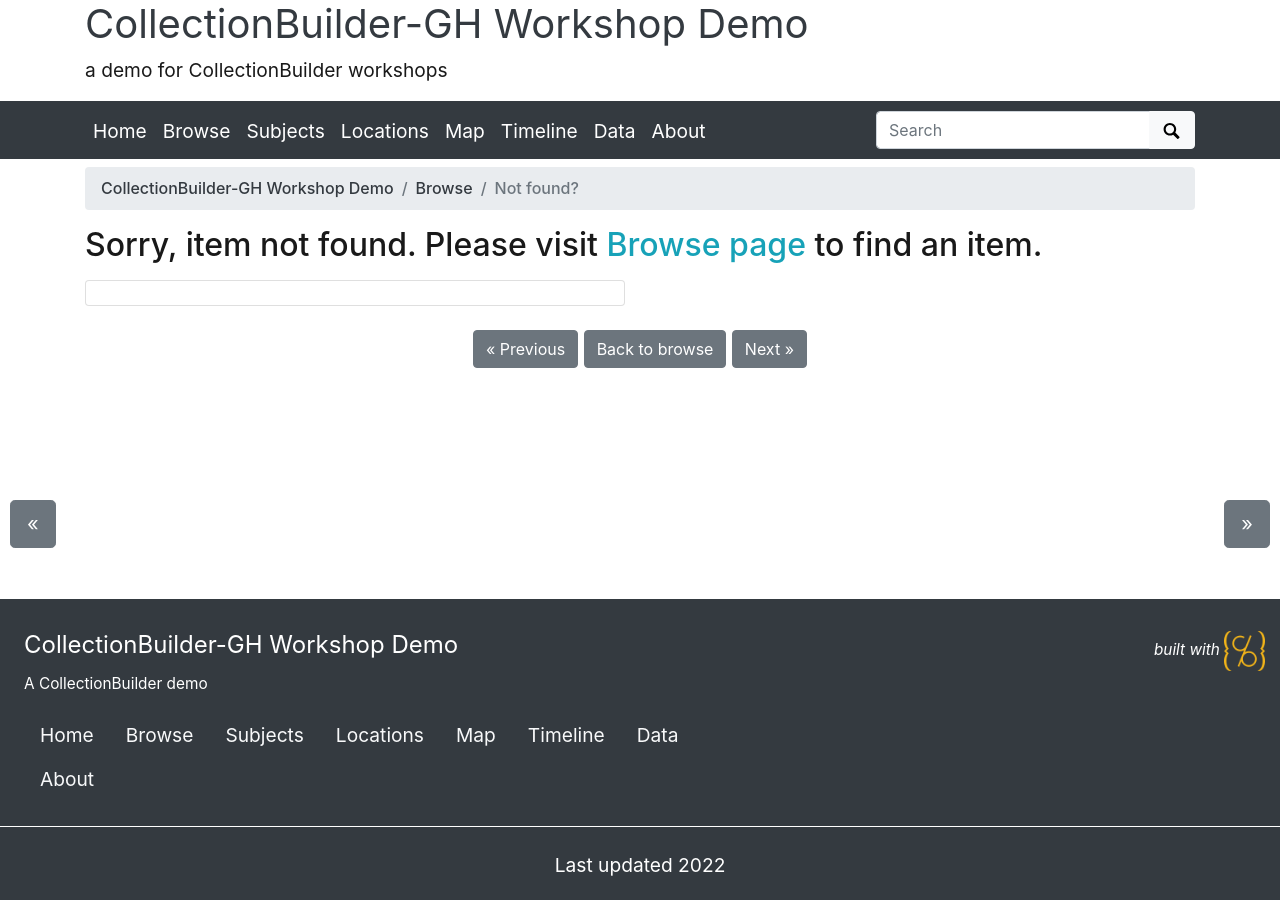
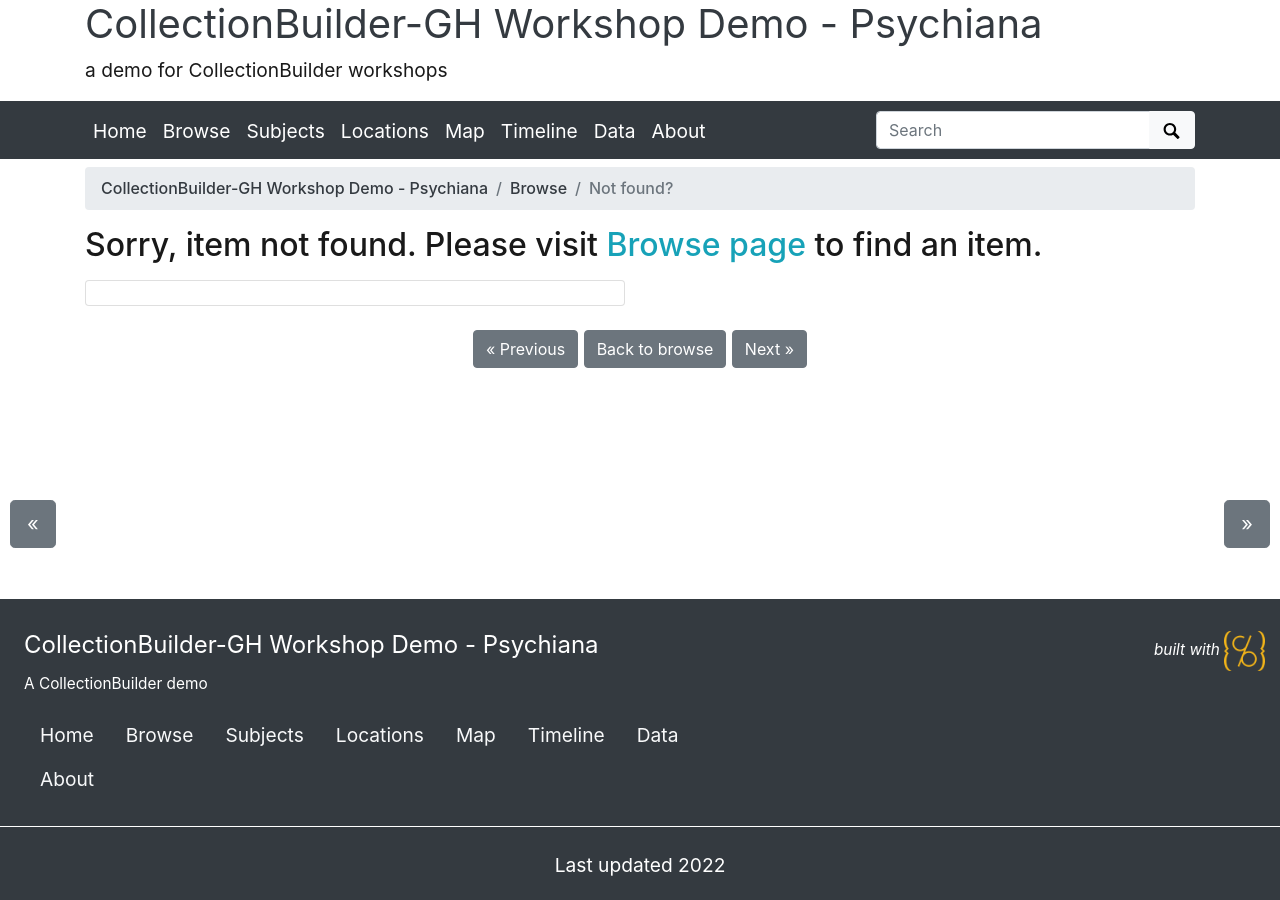
Before and after one commit to jesslf/collectionbuilder-demo, a Jekyll site: the page built from pages/item.md, in a window 1280 px wide. Built offline with Jekyll 4.4.1, drawn with Linux system fonts in a browser that asks for light colours.

Commit message:
added new feature image and changed title

```diff
--- a/_config.yml
+++ b/_config.yml
@@ -20,7 +20,7 @@
 # SITE SETTINGS
 #
 # title of site appears in banner
-title: CollectionBuilder-GH Workshop Demo
+title: CollectionBuilder-GH Workshop Demo - Psychiana
 # tagline, a short phrase that will appear throughout the site in the top banner
 tagline: a demo for CollectionBuilder workshops
 # description appears in meta tags and other locations
--- a/_data/theme.yml
+++ b/_data/theme.yml
@@ -8,9 +8,9 @@
 #
 # featured image is used in home page banner and in meta markup to represent the collection
 # use either an objectid (from an item in this collect), a relative location of an image in this repo (ex. /assets/img/feature.jpg), or a full url to an image elsewhere
-featured-image: demo_001
+featured-image: psychiana024
 # optional: add extra padding around collection title for a larger image feature.
-home-title-y-padding: # Default is 8em
+home-title-y-padding: 10em # Default is 8em
 # optional: change position of background image, center, top, bottom
 home-banner-image-position: # Default is center
 
```
